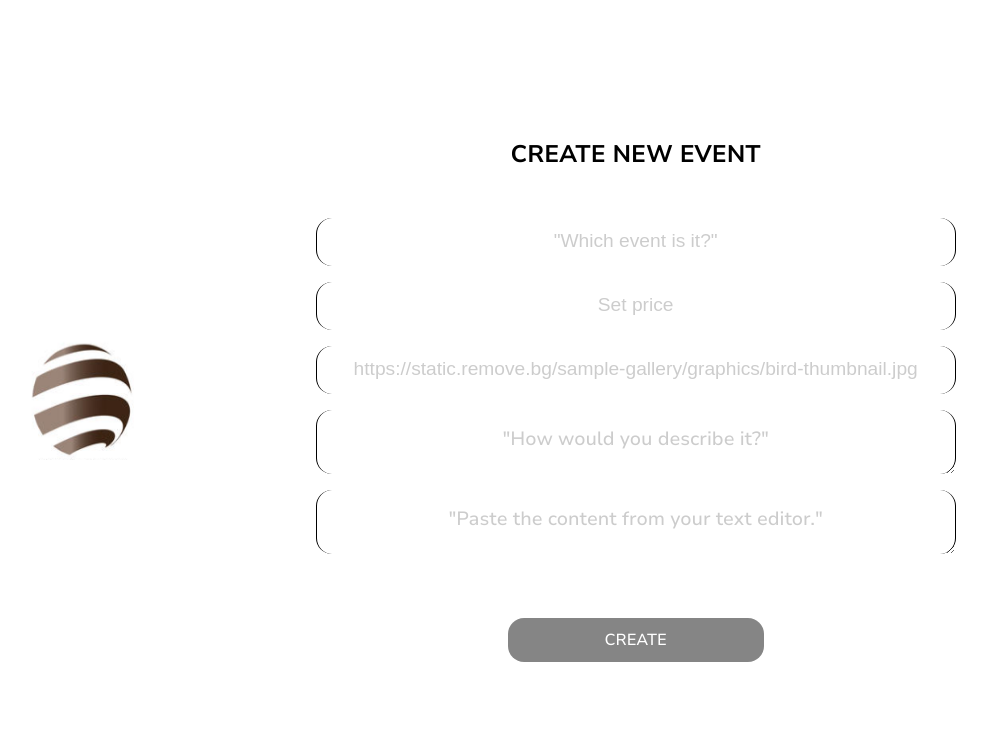
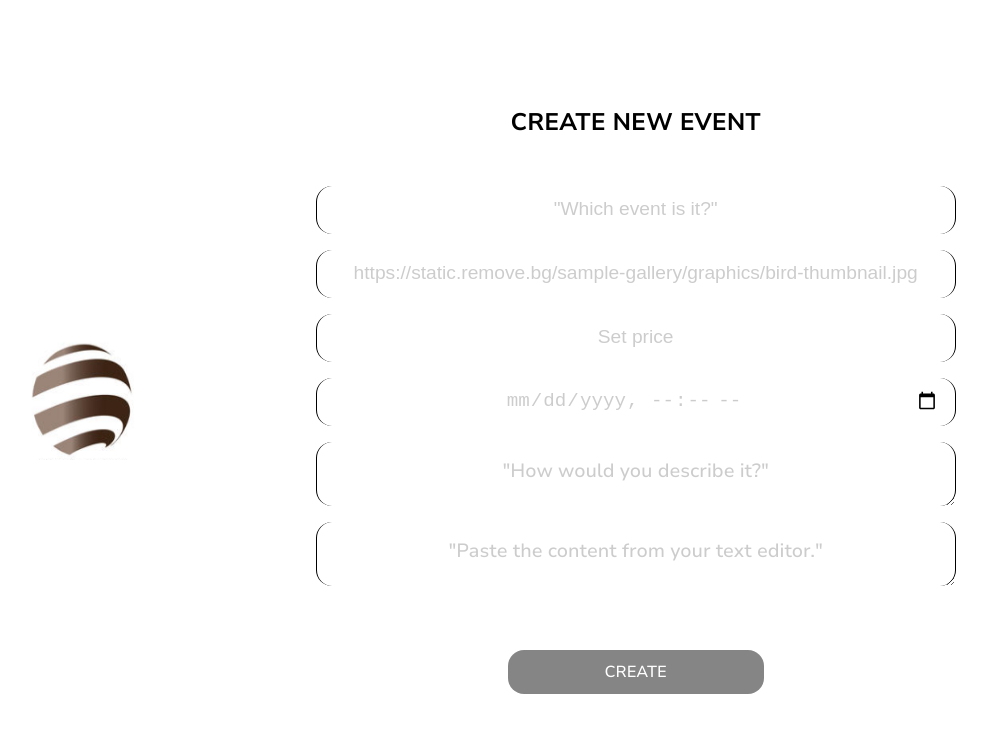
Before and after one commit to Hr-kutsarov/mlt-mern, a React (Create React App) app in the folder client/: page /add-event in a window 1280 px wide. Shown: the top 732 px of the page, without its empty margins (151-1138 px from the left). Built offline with nearby package versions, Linux system fonts and the light colour scheme.

Commit message:
Datetime field for events.

```diff
--- a/client/src/components/Body/AddEvent.jsx
+++ b/client/src/components/Body/AddEvent.jsx
@@ -22,7 +22,8 @@ export function AddEvent() {
     const [submitted, setSubmitted] = useState(false)
     const [err, setErr] = useState('')
     const imageSource = require('../../static/logo.png')
-    const date = new Date()
+    const [date, setDate] = useState('')
+    // const date = new Date()
 
     // const [addEvent] = useMutation(ADD_EVENT, {
     //     variables: { title, summary, content, pictureUrl },
@@ -76,11 +77,12 @@ export function AddEvent() {
                 {!submitted && (
                 <form id="add-event-form" onSubmit={submitForm}>
                     <h3>CREATE NEW EVENT</h3>
-                    <input type="text" onChange={(e) => setTitle(e.target.value)} value={title}/>
-                    <input type="text" onChange={(e) => setPrice(e.target.value)} value={price}/>
-                    <input type="text" onChange={(e) => setPictureUrl(e.target.value)} value={pictureUrl}/>
-                    <textarea onChange={(e) => setSummary(e.target.value)} value={summary}/>
-                    <textarea onChange={(e) => setContent(e.target.value)} value={content}/>
+                    <input type="text" onChange={(e) => setTitle(e.target.value)} value={title} />
+                    <input type="text" onChange={(e) => setPictureUrl(e.target.value)} value={pictureUrl} />
+                    <input type="text" onChange={(e) => {setPrice(e.target.value)}} value={price} />
+                    <input type="datetime-local" onChange={(e) => setDate(e.target.value)} value={date} />
+                    <textarea onChange={(e) => setSummary(e.target.value)} value={summary} />
+                    <textarea onChange={(e) => setContent(e.target.value)} value={content} />
                     <button>CREATE</button>
                 </form>)}
                 {submitted && (
--- a/client/src/components/Body/EditEvent.jsx
+++ b/client/src/components/Body/EditEvent.jsx
@@ -99,7 +99,7 @@ export function EditEvent() {
                         <input type="text" onChange={(e) => setTitle(e.target.value)} value={eventTitle}/>
                         <input type="text" onChange={(e) => setPictureUrl(e.target.value)} value={eventPicture}/>
                         <input type="text" onChange={(e) => setPrice(e.target.value)} value={eventPrice}/>
-                        <input type="text" onChange={(e) => setDate(e.target.value)} value={eventDate}/>
+                        <input type="datetime-local" onChange={(e) => setDate(e.target.value)} value={eventDate}/>
                         <textarea type="text" onChange={(e) => setSummary(e.target.value)} value={eventSummary}/>
                         <textarea type="text" onChange={(e) => setContent(e.target.value)} value={eventContent}/>
                     <button type="submit">Edit</button>
```
